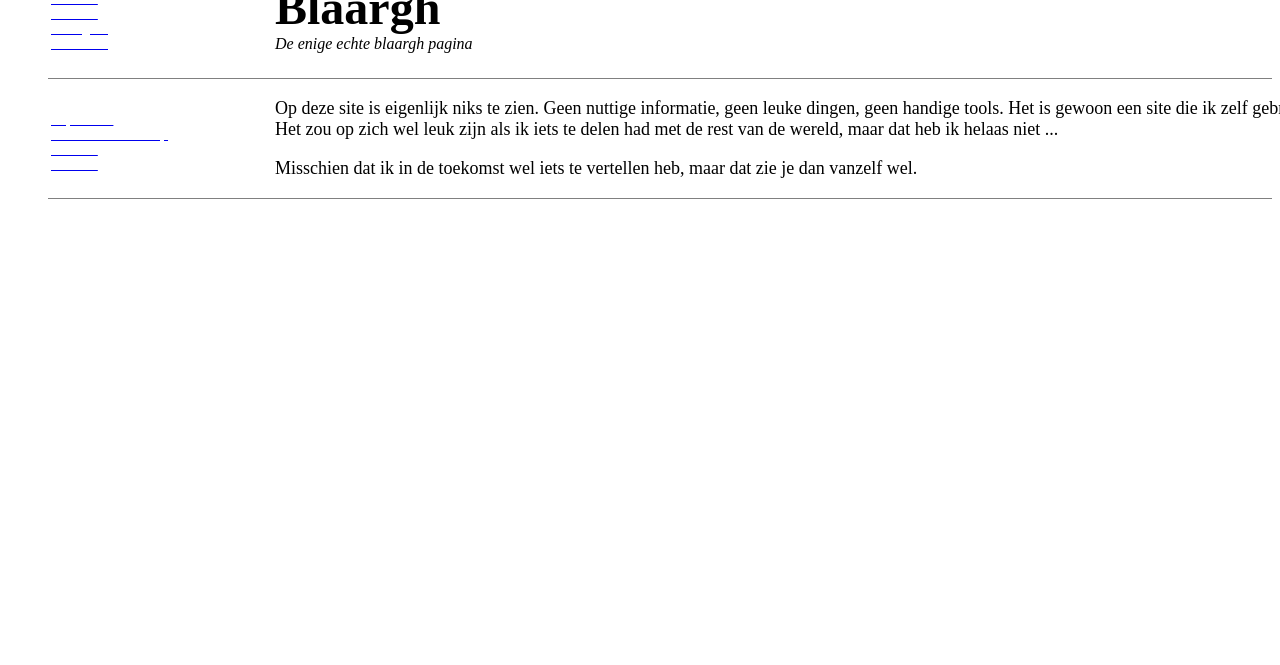
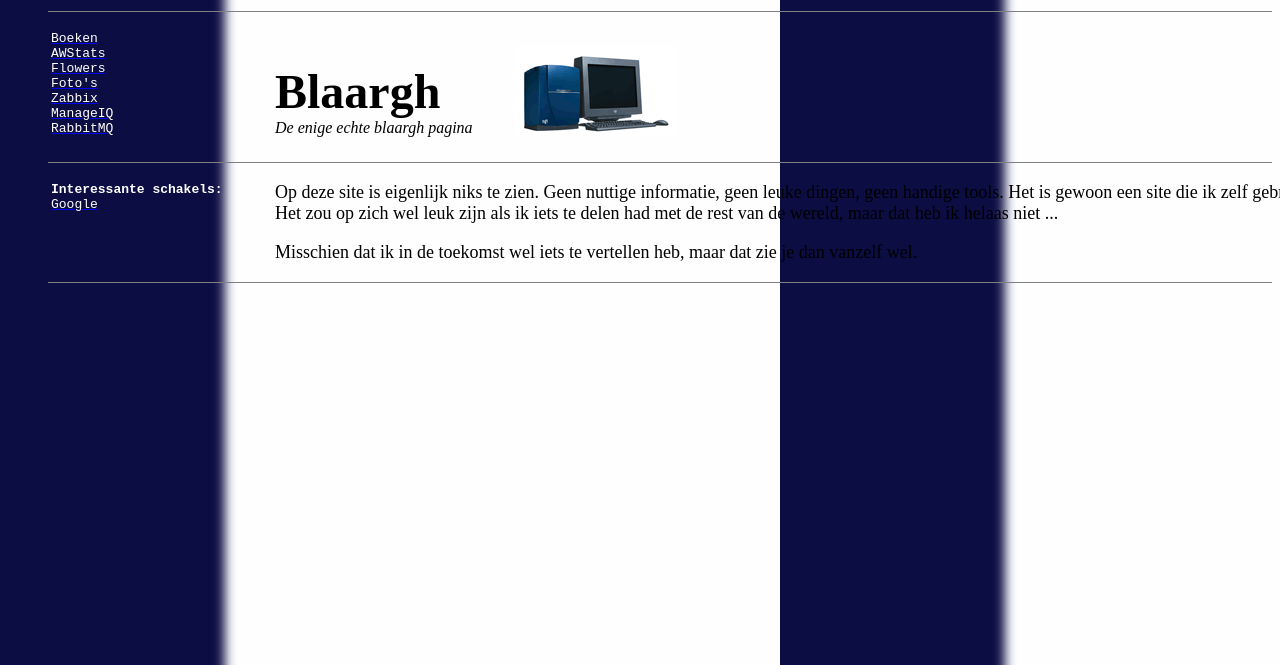
Before and after one commit to SebastiaanHulst/webs, a plain HTML site: page index.html in a window 1280 px wide. Shown: the part 135-800 px from the top of the page. Drawn offline with Linux system fonts and the light colour scheme.

Commit message:
added images

```diff
--- a/index.html
+++ b/index.html
@@ -62,10 +62,7 @@
             </P>
             <PRE>
 <B><FONT COLOR="white">Interessante schakels:</FONT></B>
-<A HREF="http://www.zapruder.nl"><FONT COLOR="white">Zapruder</FONT></A>
-<A HREF="http://www.grenswetenschap.nl"><FONT COLOR="white">Grenswetenschap</FONT></A>
-<A HREF="http://daniel.blaargh.com"><FONT COLOR="white">Daniel</FONT></A>
-<A HREF="http://www.duzzan.com"><FONT COLOR="white">Duzzan</FONT></A></PRE>
+<A HREF="http://www.google.nl"><FONT COLOR="white">Google</FONT></A>
         </TD>
         <TD WIDTH="400" VALIGN="TOP" NOWRAP><FONT SIZE="4">Op deze site is eigenlijk
 	    niks te zien. Geen nuttige informatie, geen leuke dingen, geen handige tools.
```
Also changed, not shown: images/SGIOctane2.gif (added), images/blue.jpg (added), images/sgipowered_blue.gif (added).
